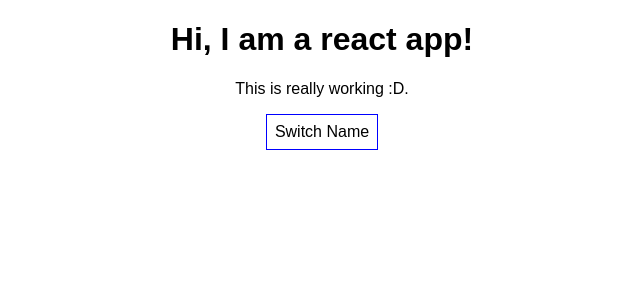
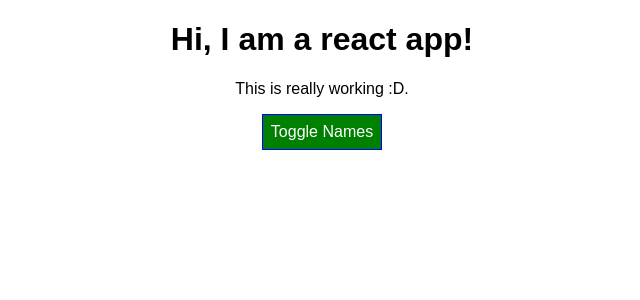
Before and after one commit to quangp789/first-react-app, a React (Create React App) app: page / in a window 1280 px wide. Shown: the top 300 px of the page, without its empty margins (318-958 px from the left). Built offline with nearby package versions, Linux system fonts and the light colour scheme.

Commit message:
Radium and Styled-Components

```diff
--- a/package.json
+++ b/package.json
@@ -3,9 +3,11 @@
   "version": "0.1.0",
   "private": true,
   "dependencies": {
+    "radium": "^0.26.1",
     "react": "^16.14.0",
     "react-dom": "^16.14.0",
-    "react-scripts": "1.1.5"
+    "react-scripts": "1.1.5",
+    "styled-components": "^5.2.0"
   },
   "scripts": {
     "start": "react-scripts start",
--- a/src/App.css
+++ b/src/App.css
@@ -1,3 +1,25 @@
 .App {
   text-align: center;
 }
+
+.red {
+	color: red;
+}
+
+.bold {
+	font-weight: bold;
+}
+
+.button {
+		background-Color: green;
+		color: white;
+		font: inherit;
+		border: 1px solid blue;
+		padding: 8px;
+		cursor: pointer;
+}
+
+.button:hover {
+  background-Color: lightgreen;
+  color: black;
+}
--- a/src/App.js
+++ b/src/App.js
@@ -1,6 +1,22 @@
 import React, { Component } from 'react';
 import './App.css';
+import styled from 'styled-components';
 import Person from './Person/Person';
+
+const StyledButton = styled.button`
+		background-Color: ${props => props.alt ? 'red' : 'green'};
+		color: white;
+		font: inherit;
+		border: 1px solid blue;
+		padding: 8px;
+		cursor: pointer;
+
+		&:hover {
+		  background-Color: ${props => props.alt ? 'salmon' : 'lightgreen'};
+		  color: black;
+		}
+
+`;
 
 class App extends Component {
 	state = {
@@ -62,19 +78,11 @@
 	}
 
   render () {
-	const style = {
-		backgroundColor: 'white',
-		font: 'inherit',
-		border: '1px solid blue',
-		padding: '8px',
-		cursor: 'pointer'
-	};
-
 	let persons = null;
 
 	if (this.state.showPersons) {
 		persons = (
-		// Map will take persons array [line 7] and render it to the screen
+		// Map will take persons array [line 7] and render it to the screen as a new array
 		<div>
 			{this.state.persons.map((person, index) => {
 			  // Return the person component
@@ -87,20 +95,36 @@
 		</div>
 
 		);
+		//style.backgroundColor = 'red';
+		//style[':hover'] = {
+		  //backgroundColor: 'salmon',
+		  //color: 'black'
+		//}
+
+	}
+
+	const classes = [];
+	// If persons array is less than 2. CSS class is already created in app.css
+	if (this.state.persons.length <= 2) {
+		classes.push('red'); // classes = ['red']
+	}
+	if (this.state.persons.length <= 1) {
+		classes.push('bold'); // classes = ['red', 'bold']
 	}
 
 	 return (
-	  // Cannot use class but rather className. Which is a react attribute
      <div className="App">
 		<h1>Hi, I am a react app!</h1>
-		<p>This is really working :D.</p>
-		 <button
-		 style={style}
-		 onClick={this.togglePersonsHandler}>Switch Name</button>
+		<p className={classes.join(' ')}>This is really working :D.</p>
+		<StyledButton alt={this.state.showPersons} onClick={this.togglePersonsHandler}>
+		Toggle Names
+		</StyledButton>
 		{persons}
 	</div>
+    );
 
-    );
+
+
 	 // createElement method - Takes in at least 3 args (Component, props, ...children)
 	 // return React.createElement('div', {className: 'App'}, React.createElement('h1', null, 'Does this work now?'));
   }
--- a/src/Person/Person.css
+++ b/src/Person/Person.css
@@ -6,7 +6,3 @@
 	padding: 16px;
 	text-align: center;
 }
-
-button {
-
-}
--- a/src/Person/Person.js
+++ b/src/Person/Person.js
@@ -1,14 +1,29 @@
 import React from 'react';
-import './Person.css';
+import styled from 'styled-components';
+// import './Person.css'
+
+const StyledDiv = styled.div`
+				width: 60%;
+				margin: 16px auto;
+				border: 1px solid #eee;
+				box-shadow: 0 2px 3px #ccc;
+				padding: 16px;
+				text-align: center;
+
+				@media (min-width: 500px) {
+					width: '450px'
+				}
+		`;
 
 // Properties are the attributes you add in your components. EX <Person name="Quang" /> - Name is properties
-const person = (props) => {
+const person = props => {
 	return (
-		<div className="Person">
+		//<div className="Person" style={style}>
+		<StyledDiv>
 			<p onClick={props.click}>I'm {props.name} and I am {props.age} years old.</p>
 			<p>{props.children}</p>
 			<input type="text" onChange={props.changed} value={props.name} />
-		</div>
+		</StyledDiv>
 )};
 
 export default person;
```
Also changed, not shown: 1 other file (tests, documents, lock files or other folders).
